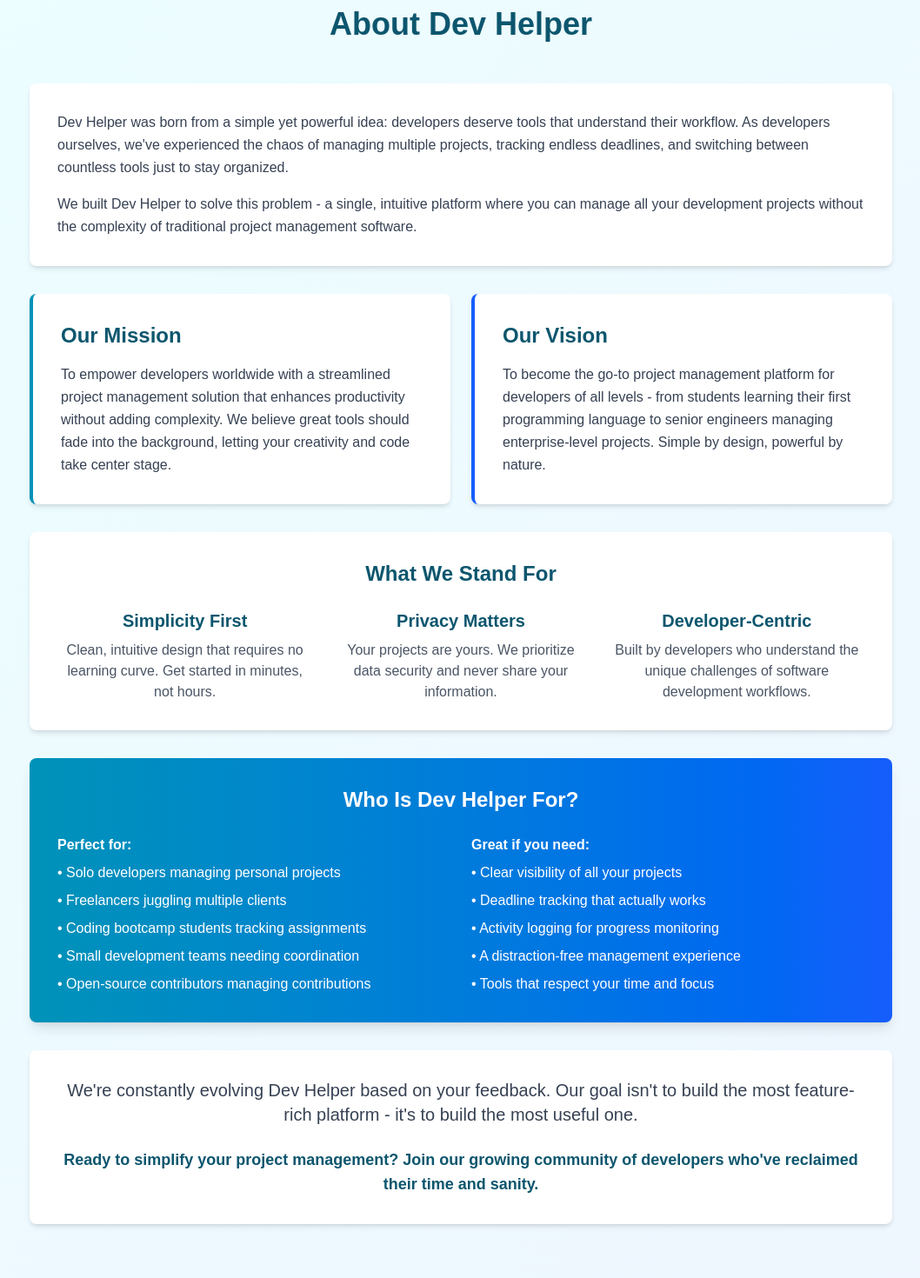
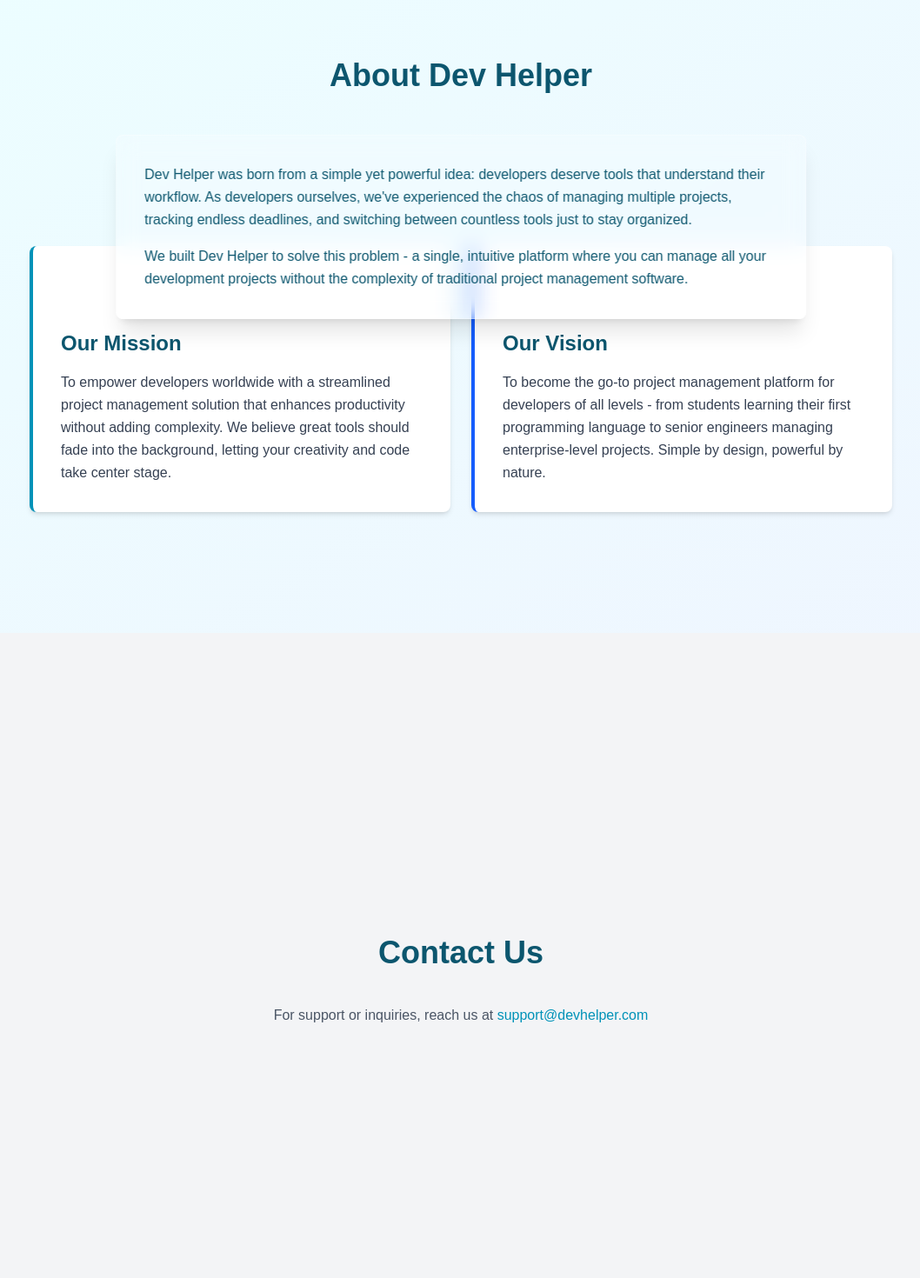
Before and after one commit to flip31/Dev-Helper-2.0, a React (Vite) app: page / in a window 1280 px wide. Shown: the part 2360-3830 px from the top of the page at 87% size, without its empty margins (110-1168 px from the left). Built offline with nearby package versions, Linux system fonts and the light colour scheme.

Commit message:
about us changes

```diff
--- a/src/pages/welcome.jsx
+++ b/src/pages/welcome.jsx
@@ -140,27 +140,14 @@ export default function Welcome() {
             {/* About Section */}
             <section id="about" className="py-20 min-h-screen flex items-center bg-gradient-to-br from-cyan-50 to-blue-50">
                 <div className="max-w-5xl mx-auto px-4">
-                    <h2 className="text-4xl font-bold text-center text-[#0c566e] mb-12">About Dev Helper</h2>
+                    <h2 className="text-4xl font-bold text-center text-[#0c566e] mb-12" data-aos="fade-in">About Dev Helper</h2>
 
                     <div className="space-y-8">
-                        {/* Introduction */}
-                        <div className="bg-white p-8 rounded-lg shadow-md">
-                            <p className="text-gray-700 leading-relaxed mb-4">
-                                Dev Helper was born from a simple yet powerful idea: developers deserve tools that
-                                understand their workflow. As developers ourselves, we've experienced the chaos of
-                                managing multiple projects, tracking endless deadlines, and switching between countless
-                                tools just to stay organized.
-                            </p>
-                            <p className="text-gray-700 leading-relaxed">
-                                We built Dev Helper to solve this problem - a single, intuitive platform where you can
-                                manage all your development projects without the complexity of traditional project
-                                management software.
-                            </p>
-                        </div>
-
-                        {/* Mission & Vision */}
-                        <div className="grid md:grid-cols-2 gap-6">
-                            <div className="bg-white p-8 rounded-lg shadow-md border-l-4 border-cyan-600">
+                        {/* Introduction overlapping Mission & Vision */}
+                        <div className="relative">
+                            {/* Mission & Vision Background Cards */}
+                            <div className="grid md:grid-cols-2 gap-6 pt-32">
+                                <div className="bg-white p-8 pt-24 rounded-lg shadow-md border-l-4 border-cyan-600">
                                     <h3 className="text-2xl font-bold text-[#0c566e] mb-4 flex items-center gap-2">
                                         Our Mission
                                     </h3>
@@ -171,7 +158,7 @@ export default function Welcome() {
                                     </p>
                                 </div>
 
-                            <div className="bg-white p-8 rounded-lg shadow-md border-l-4 border-blue-600">
+                                <div className="bg-white p-8 pt-24 rounded-lg shadow-md border-l-4 border-blue-600">
                                     <h3 className="text-2xl font-bold text-[#0c566e] mb-4 flex items-center gap-2">
                                         Our Vision
                                     </h3>
@@ -183,7 +170,22 @@ export default function Welcome() {
                                 </div>
                             </div>
 
-                        <div className="bg-white p-8 rounded-lg shadow-md">
+                            <div className="absolute top-0 left-1/2 transform -translate-x-1/2 w-11/12 md:w-4/5 bg-white/20 backdrop-blur-md p-8 rounded-lg shadow-xl z-10 border border-white/30">
+                                <p className="text-[#0c566e] leading-relaxed mb-4 font-medium">
+                                    Dev Helper was born from a simple yet powerful idea: developers deserve tools that
+                                    understand their workflow. As developers ourselves, we've experienced the chaos of
+                                    managing multiple projects, tracking endless deadlines, and switching between countless
+                                    tools just to stay organized.
+                                </p>
+                                <p className="text-[#0c566e] leading-relaxed font-medium">
+                                    We built Dev Helper to solve this problem - a single, intuitive platform where you can
+                                    manage all your development projects without the complexity of traditional project
+                                    management software.
+                                </p>
+                            </div>
+                        </div>
+
+                        {/* <div className="bg-white p-8 rounded-lg shadow-md">
                             <h3 className="text-2xl font-bold text-[#0c566e] mb-6 text-center">What We Stand For</h3>
                             <div className="grid md:grid-cols-3 gap-6">
                                 <div className="text-center">
@@ -236,29 +238,17 @@ export default function Welcome() {
                                     </ul>
                                 </div>
                             </div>
-                        </div>
-
-                        {/* Closing */}
-                        <div className="text-center bg-white p-8 rounded-lg shadow-md">
-                            <p className="text-xl text-gray-700 mb-6">
-                                We're constantly evolving Dev Helper based on your feedback. Our goal isn't to build
-                                the most feature-rich platform - it's to build the most useful one.
-                            </p>
-                            <p className="text-lg font-semibold text-[#0c566e]">
-                                Ready to simplify your project management? Join our growing community of developers
-                                who've reclaimed their time and sanity.
-                            </p>
-                        </div>
+                        </div> */}
                     </div>
                 </div>
             </section>
 
-            {/* Contact Section */}
-            <section id="contact" className="py-20 bg-gray-100 min-h-screen">
+            <section id="contact" className="py-20 bg-gray-100 min-h-screen content-center">
                 <h2 className="text-4xl font-bold text-center text-[#0c566e] mb-10">Contact Us</h2>
                 <p className="text-center text-gray-600 px-4">
                     For support or inquiries, reach us at <a href="mailto:support@devhelper.com" className="text-cyan-600">support@devhelper.com</a>
                 </p>
+
             </section>
         </div>
     )
```
Lines whose indentation alone changed are shown as unchanged.
